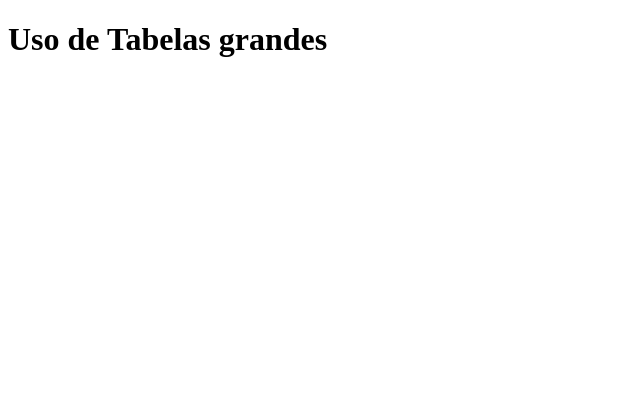
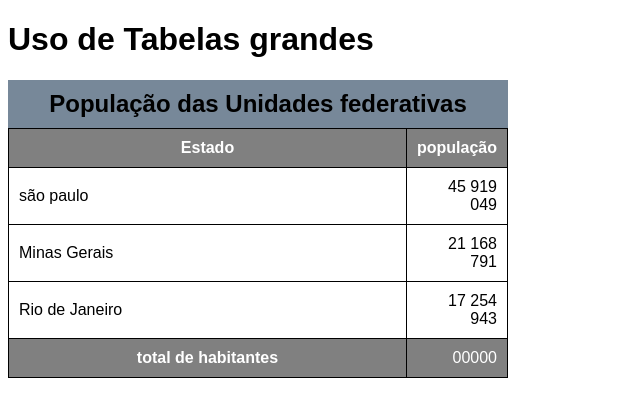
Before and after one commit to Lucas-Manoel/html-css, a plain HTML site: page modulo-2/ex-23/tabela-02.html in a window 1280 px wide. Shown: the whole page, without its empty margins (0-640 px from the left). Drawn offline with Linux system fonts and the light colour scheme.

Commit message:
acrescentei

```diff
--- a/modulo-2/ex-23/tabela-02.html
+++ b/modulo-2/ex-23/tabela-02.html
@@ -5,10 +5,76 @@
     <meta http-equiv="X-UA-Compatible" content="IE=edge">
     <meta name="viewport" content="width=device-width, initial-scale=1.0">
     <title>Tabelas</title>
+    <style>
+        body{
+            font-family: Arial, Helvetica, sans-serif;
+        }
+        table{
+            width: 500px;
+            border-collapse: collapse;
+        }
+        td, th {
+            border: 1px solid black;
+            padding: 10px;
+        }
+        caption{
+            font-size: 1.5em;
+            font-weight: bold;
+            padding: 10px;
+            background-color: lightslategray;
+
+        }
+        thead, tfoot{
+            background-color: gray;
+            color: white;
+        }
+        td.num{
+            text-align: right;
+        }
+    </style>
 </head>
 <body>
     <h1>Uso de Tabelas grandes</h1>
+    <!--
+        Anatomia para Tabelas Grandes
+        TABLE
+           CAPTION
+            THEAD
+              TR,TD, TH
+              TBODY
+              TR, TD, TH
+              TFOOT
+               TR, TD, TH
+    -->
+    <table>
+        <caption>População das Unidades federativas</caption>
+        <thead>
+            <tr>
+                <th scope="col">Estado</th>
+                <th scope="col" style="width: 50px;">população</th>
+            </tr>
+        </thead>
+        <tbody>
+              <tr>
+                <td>são paulo</td>
+                <td class="num"> 45 919 049</td>
+              </tr>
+              <tr>
+                <td>Minas Gerais</td>
+                <td class="num">21 168 791</td>
+              </tr>
+              <tr>
+                <td>Rio de Janeiro</td>
+                <td class="num"> 17 254 943</td>
+        </tbody>
+        <tfoot>
+            <tr>
+                <th scope="row">total de habitantes</th>
+                <td class="num">00000</td>
+            </tr>
 
+        </tfoot>
+    </table>
 
 </body>
 </html>
```
